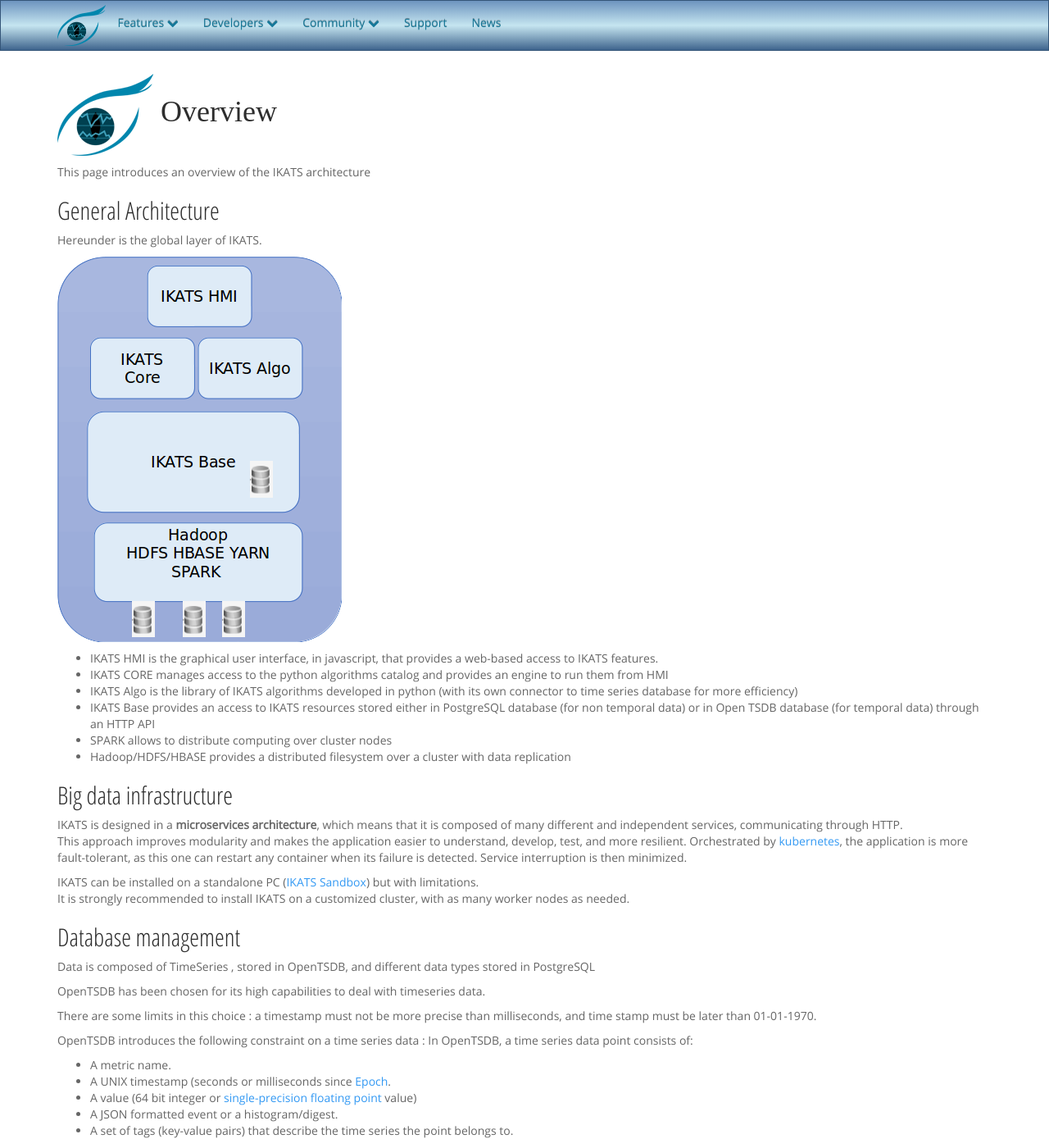
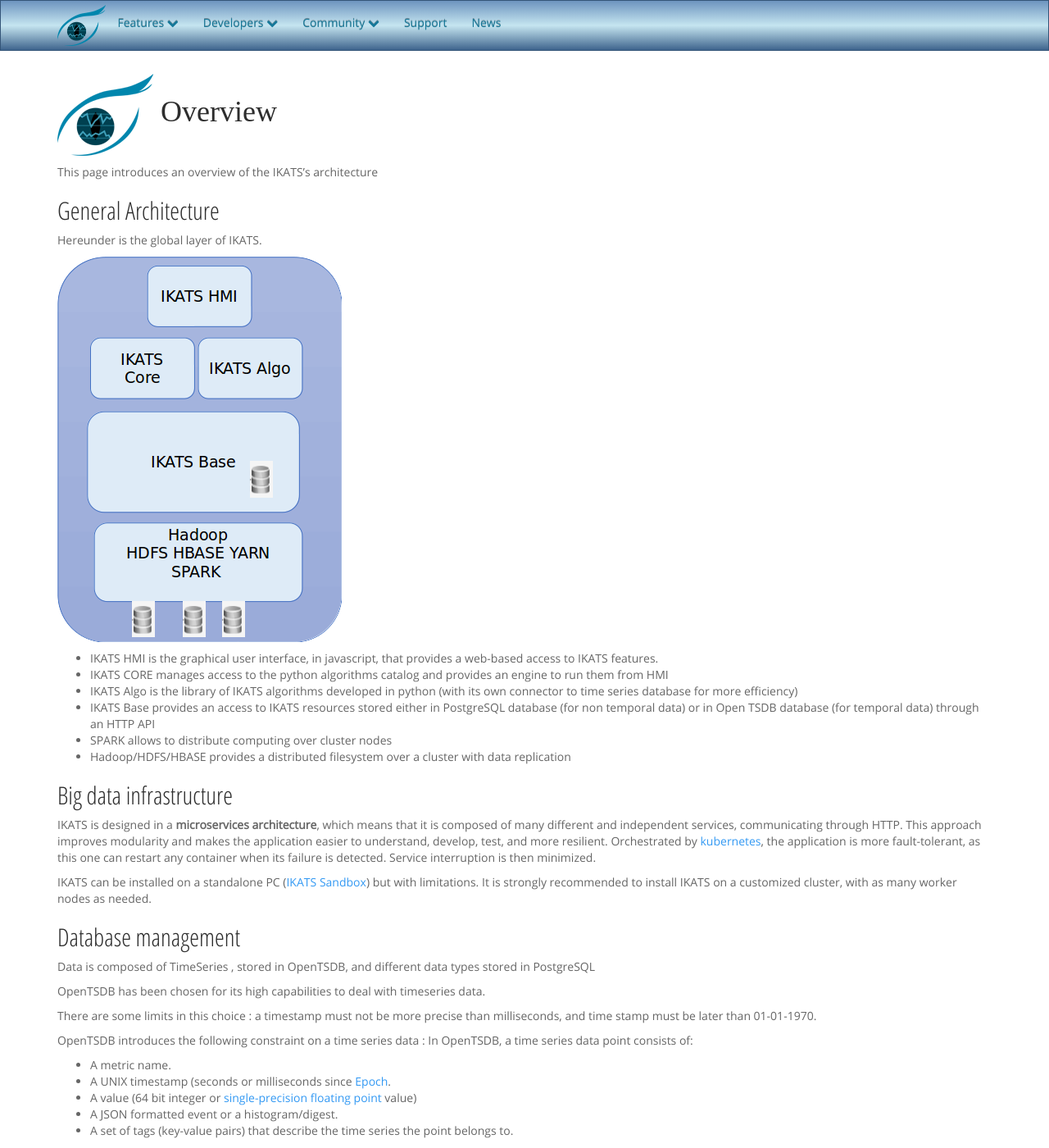
Before and after one commit to IKATS/ikats.github.io, a Jekyll site: the page built from architecture.md, in a window 1280 px wide and 1400 px high. Shown: the whole window at 82% size. Built offline with Jekyll 4.4.1, drawn with Linux system fonts in a browser that asks for light colours; some web fonts are replaced.

```diff
--- a/architecture.md
+++ b/architecture.md
@@ -8,7 +8,7 @@ published: true
 ![IKATS Logo](https://ikats.github.io/img/Logo-ikats-icon.png) Overview
 =============
 
-This page introduces an overview of the IKATS architecture
+This page introduces an overview of the IKATS's architecture
 
 
 General Architecture
```
